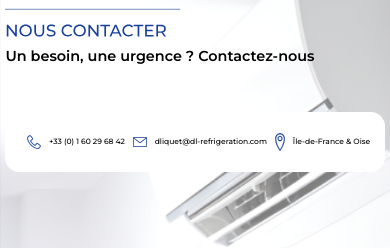
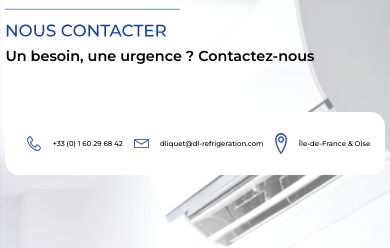
Before and after one commit to gaelmahe1/refrigeration, a plain HTML site: page contact.html in a window 390 px wide. Shown: the part 64-312 px from the top of the page. Drawn offline with nearby package versions, Linux system fonts and the light colour scheme; a web font is replaced by a local one.

Commit message:
Final Version with most changes done

```diff
--- a/css/responsive.css
+++ b/css/responsive.css
@@ -279,7 +279,7 @@ padding-top:23%;
 /*	contact*/
 .contact-text ul li {
 	/* width: 2rem; */
-	font-size: 7.6px;
+	font-size: 7px;
 	}
 
 
@@ -529,7 +529,7 @@ flex-wrap: nowrap;
 		}
 
 		.iw {
-			width: 25px!important;
+			width: 27px!important;
 			height: auto!important;
 		}
 
```
